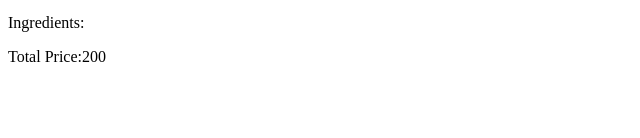
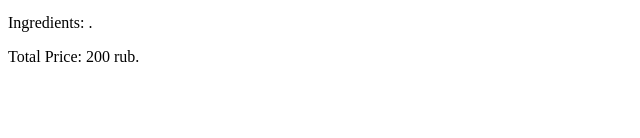
Before and after one commit to pisarevamarina/pizza-react, a React (Create React App) app: page / in a window 1280 px wide. Shown: the part 151-289 px from the top of the page, without its empty margins (0-640 px from the left). Built offline with nearby package versions, Linux system fonts and the light colour scheme.

Commit message:
refactor(pizzaconstructor): change total price and ingredients view

```diff
--- a/src/PizzaConstructor.js
+++ b/src/PizzaConstructor.js
@@ -53,7 +53,7 @@ export function PizzaConstructor() {
 
   function showOrder(evt) {
     evt.preventDefault();
-    const order = cheese.concat(greens, meat);
+    const order = [...cheese, ...greens, ...meat];
     setOrderItems(order);
     resetState();
   }
@@ -255,12 +255,10 @@ export function PizzaConstructor() {
         <button type="submit">Make order</button>
       </form>
       <p>
-        Ingredients:
-        {orderItems.join(', ')}
+        {`Ingredients: ${orderItems.join(', ')}.`}
       </p>
       <p>
-        Total Price:
-        {totalPrice}
+        {`Total Price: ${totalPrice} rub.`}
       </p>
     </div>
   );
```
